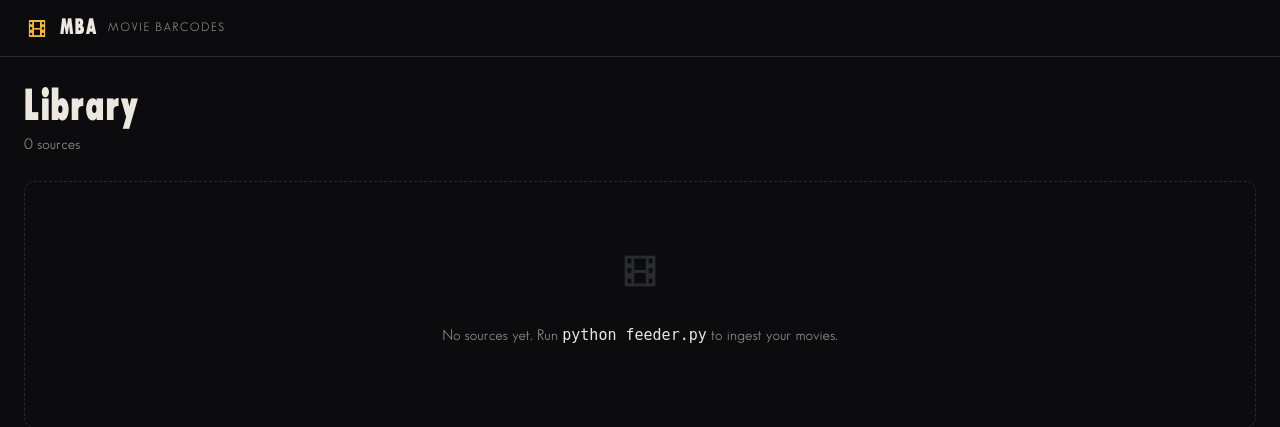
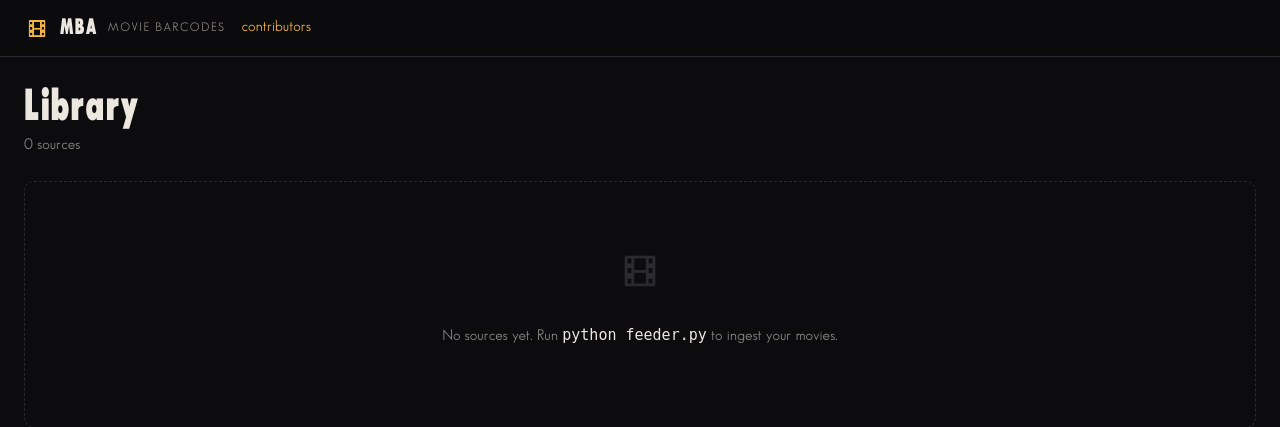
Before and after one commit to Bistraw/mba, a Flask app: page /source/list in a window 1280 px wide. Shown: the top 427 px of the page. Run offline with Flask 3, Linux system fonts and the light colour scheme; data that the repository does not hold is empty; parts of the project's set-up code (start-up, migrations or seed data) failed here and were passed over.

Commit message:
contributors link

```diff
--- a/templates/source_list.html
+++ b/templates/source_list.html
@@ -13,6 +13,7 @@
         <a class="brand" href="{{ url_for('get_source_list') }}">
             <i class="icon icon-film"></i> MBA <small>movie barcodes</small>
         </a>
+        <a href="{{ url_for('get_contributors') }}">contributors</a>
     </header>
 
     <main class="page">
--- a/templates/source_render.html
+++ b/templates/source_render.html
@@ -15,6 +15,7 @@
         </a>
         <span class="spacer"></span>
         <a class="btn btn-ghost" href="{{ url_for('get_source_list') }}"><i class="icon icon-back"></i> Library</a>
+        <a href="{{ url_for('get_contributors') }}">contributors</a>
     </header>
 
     <main class="page">
```
